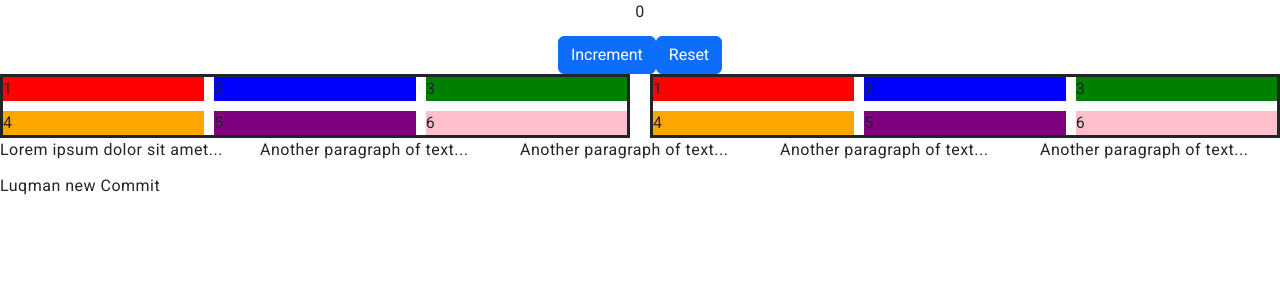
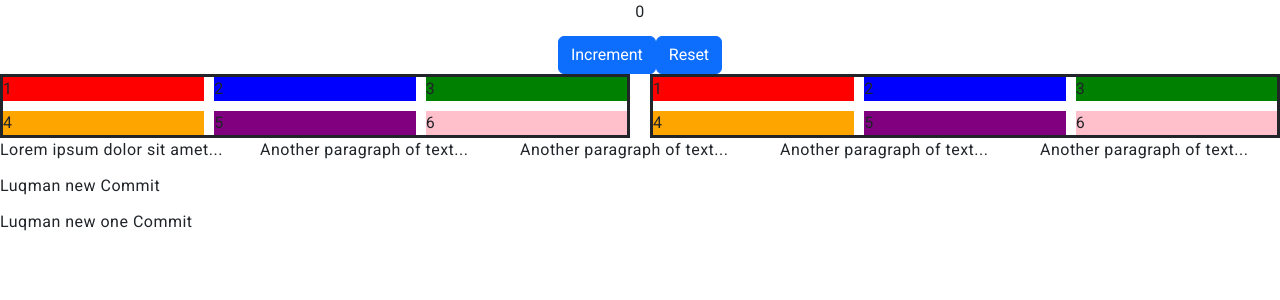
Before and after one commit to eduluqman11/lmsFront, an Angular app: page / in a window 1280 px wide. Shown: the top 300 px of the page. Built offline with nearby package versions, Linux system fonts and the light colour scheme.

Commit message:
luqman new one  commit

```diff
--- a/src/app/app.component.html
+++ b/src/app/app.component.html
@@ -43,3 +43,4 @@
 </div>
 
 <p>Luqman new Commit</p>
+<p>Luqman new one Commit</p>
```
